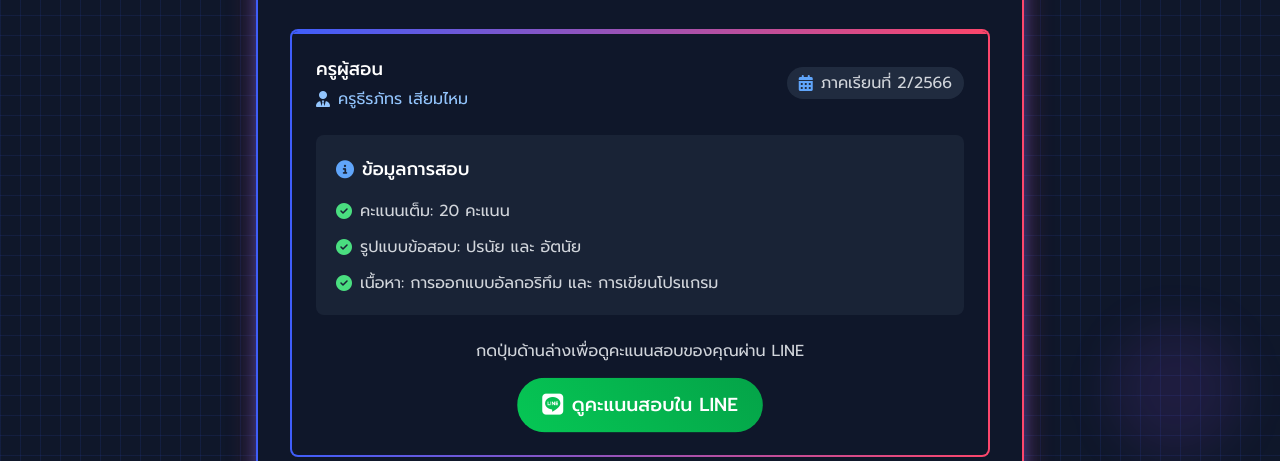
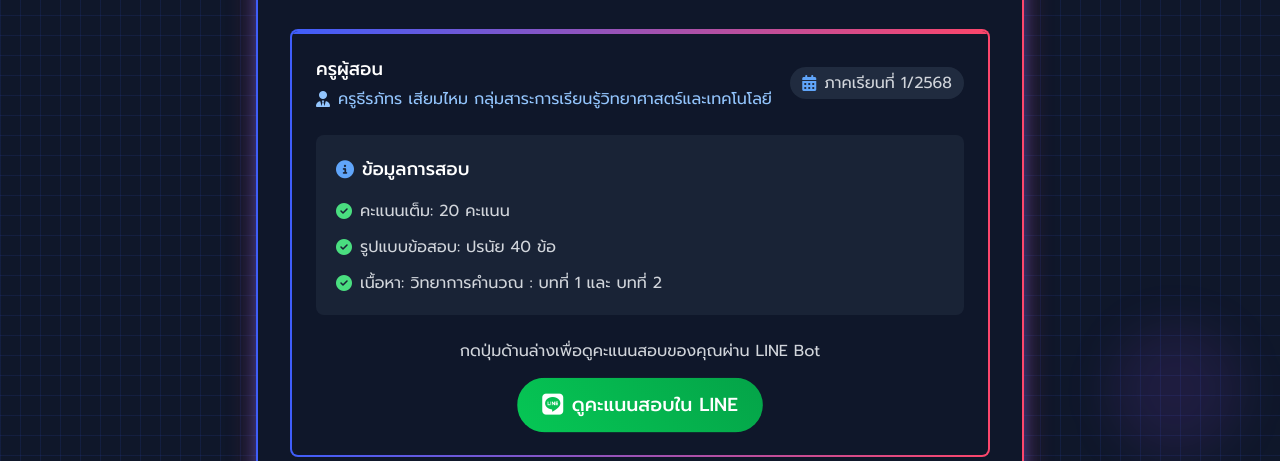
Before and after one commit to TeerapatDSS/Score2568, a plain HTML site: page index.html in a window 1280 px wide. Shown: the part 305-766 px from the top of the page. Drawn offline with nearby package versions, Linux system fonts and the light colour scheme.

Commit message:
Update index.html

```diff
--- a/index.html
+++ b/index.html
@@ -98,13 +98,13 @@
                         <h4 class="text-lg font-medium text-white mb-1">ครูผู้สอน</h4>
                         <p class="text-blue-300 flex items-center">
                             <i class="fas fa-user-tie mr-2"></i>
-                            ครูธีรภัทร เสียมไหม
+                            ครูธีรภัทร เสียมไหม กลุ่มสาระการเรียนรู้วิทยาศาสตร์และเทคโนโลยี
                         </p>
                     </div>
                     <div class="flex items-center space-x-2 text-gray-300">
                         <div class="flex items-center bg-slate-700/50 px-3 py-1 rounded-full">
                             <i class="fas fa-calendar-alt mr-2 text-blue-400"></i>
-                            <span>ภาคเรียนที่ 2/2566</span>
+                            <span>ภาคเรียนที่ 1/2568</span>
                         </div>
                     </div>
                 </div>
@@ -121,17 +121,17 @@
                         </li>
                         <li class="flex items-start">
                             <i class="fas fa-check-circle text-green-400 mt-1 mr-2"></i>
-                            <span>รูปแบบข้อสอบ: ปรนัย และ อัตนัย</span>
+                            <span>รูปแบบข้อสอบ: ปรนัย 40 ข้อ</span>
                         </li>
                         <li class="flex items-start">
                             <i class="fas fa-check-circle text-green-400 mt-1 mr-2"></i>
-                            <span>เนื้อหา: การออกแบบอัลกอริทึม และ การเขียนโปรแกรม</span>
+                            <span>เนื้อหา: วิทยาการคำนวณ : บทที่ 1 และ บทที่ 2</span>
                         </li>
                     </ul>
                 </div>
 
                 <div class="text-center">
-                    <p class="text-gray-300 mb-4">กดปุ่มด้านล่างเพื่อดูคะแนนสอบของคุณผ่าน LINE</p>
+                    <p class="text-gray-300 mb-4">กดปุ่มด้านล่างเพื่อดูคะแนนสอบของคุณผ่าน LINE Bot</p>
                     <a href="https://lin.ee/EgF4yx7" target="_blank" class="line-button inline-flex items-center justify-center px-6 py-3 rounded-full text-white font-medium text-lg pulse">
                         <i class="fab fa-line text-xl mr-2"></i>
                         ดูคะแนนสอบใน LINE
```
